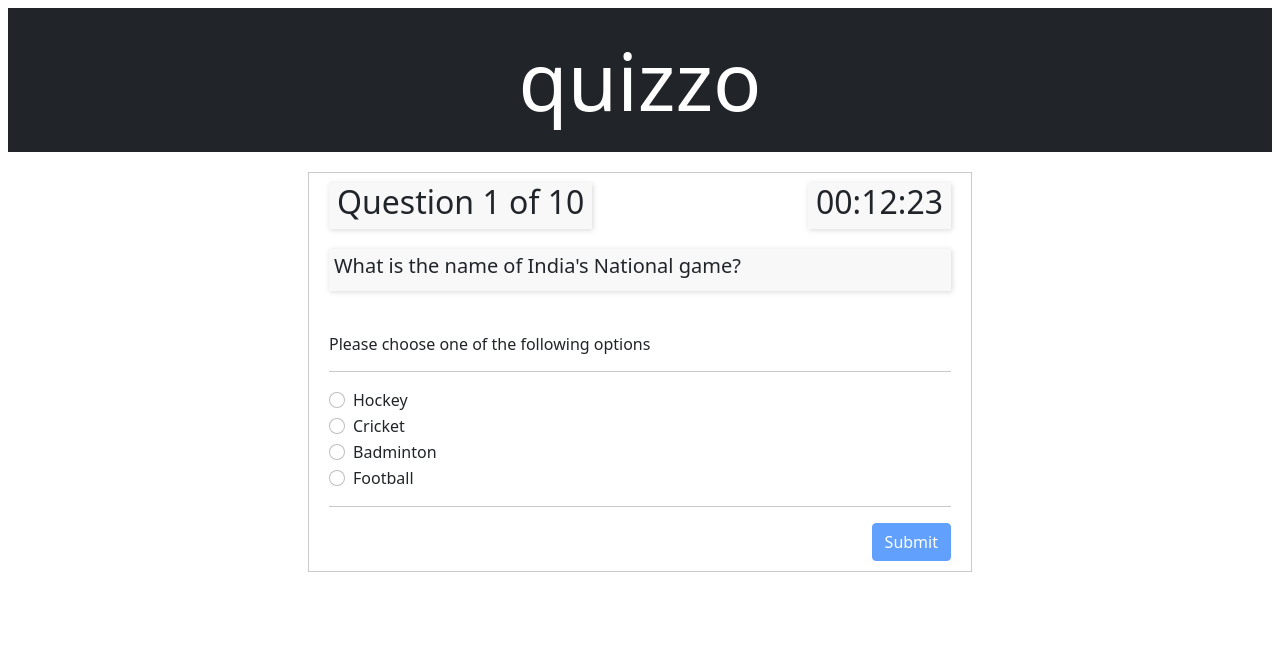
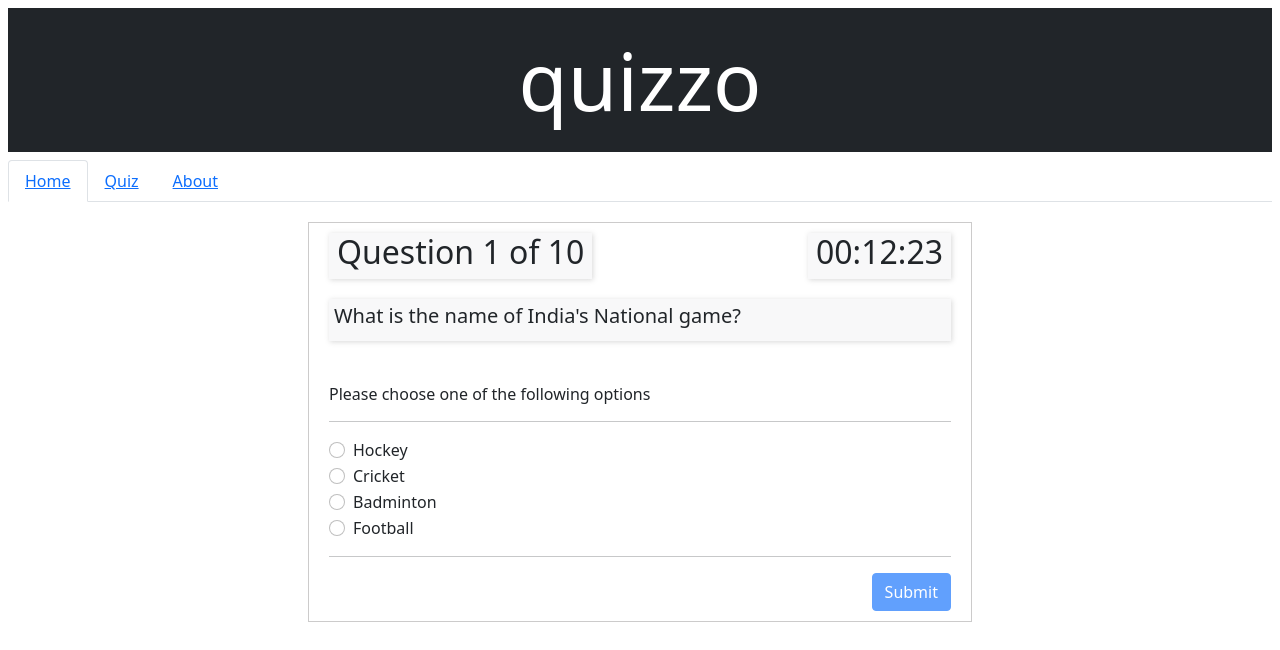
Before and after one commit to kunalvirmani98/quizzo, a React (Create React App) app: page /quiz in a window 1280 px wide. Shown: the top 650 px of the page. Built offline with nearby package versions, Linux system fonts and the light colour scheme; no server answers.

Commit message:
added react-router and basic navigation

```diff
--- a/package.json
+++ b/package.json
@@ -10,6 +10,8 @@
     "react": "^17.0.2",
     "react-dom": "^17.0.2",
     "react-modal": "^3.14.3",
+    "react-router": "^5.2.0",
+    "react-router-dom": "^5.2.0",
     "react-scripts": "4.0.3",
     "web-vitals": "^1.0.1"
   },
--- a/src/App.js
+++ b/src/App.js
@@ -1,122 +1,55 @@
 import React from 'react';
 import './App.css';
-import InputComponent from './inputComponent.js';
-import MyReactModal from './reactModal';
+import {
+  BrowserRouter as Router,
+  Switch,
+  Route,
+  Link
+} from "react-router-dom";
+import Home from './home';
+import Quiz from './quiz';
+import About from './about';
 
 class App extends React.Component {
   constructor(props) {
     super(props);
     this.state = {
-      queriesArray: [],
-      queries: [
-        {
-          "question": "What is the name of India's National game?",
-          "allOptions": ["Hockey", "Cricket", "Badminton", "Football"],
-          "correct_anwer": "Hockey"
-        },
-        {
-          "question": "What is the name of India's National bird?",
-          "allOptions": ["Peacock", "Seagull", "Woodpecker", "Owl"],
-          "correct_answer": "Peacock"
-        },
-      ],
-      activeRadioVal: null,
-      counter: 0,
-      score: 0,
-      showModal: false,
-      gameOver: false,
-      isLoaded: false
     };
-    this.handleToggle = this.handleToggle.bind(this);
-    this.handleModalClose = this.handleModalClose.bind(this);
-    this.handleSubmit = this.handleSubmit.bind(this);
   }
 
   componentDidMount() {
-    fetch("https://opentdb.com/api.php?amount=10&difficulty=easy&type=multiple")
-      .then(res => res.json())
-      .then((resp) => {
-        for (let i = 0; i < 10; i++) {
-          resp.results[i].allOptions = [...resp.results[i].incorrect_answers, resp.results[i].correct_answer]
-        }
-        this.setState({
-          isLoaded: true,
-          queries: resp.results
-        })
-      },
-        (error) => {
-          this.setState({ isLoaded: true, error })
-        }
-      )
   }
 
   componentDidUpdate() {
-    this.state.queriesArray.forEach(query => console.log(query))
-  }
-
-  handleToggle(e) {
-    this.setState({ activeRadioVal: e.target.value })
-    console.log(e.target.value);
-  }
-
-  handleModalClose(e) {
-    console.log("Modal close handler ");
-    this.setState({ showModal: !this.state.showModal });
-  }
-
-  handleSubmit(e) {
-    e.preventDefault();
-    const queries = this.state.queries;
-    let counter = this.state.counter;
-    const activeRadioVal = this.state.activeRadioVal;
-    let score = this.state.score;
-
-    if (counter === queries.length - 1) {
-      if (activeRadioVal === queries[counter].correct_answer) {
-        this.setState({ gameOver: true, score: score + 50, showModal: true });
-      } else {
-        this.setState({ gameOver: true, score: score, showModal: true });
-      }
-    }
-
-    if (counter < queries.length && counter !== queries.length - 1) {
-
-      if (activeRadioVal === queries[counter].correct_answer) {
-        score = score + 50;
-      }
-
-      this.setState({ counter: counter + 1, score: score, activeRadioVal: null });
-    }
-
   }
 
   render() {
-    const activeRadioVal = this.state.activeRadioVal;
-    const counter = this.state.counter;
-    const queries = this.state.queries;
     return (
-
       <div className="m-2">
         <h1 className="display-1 text-center bg-dark py-4 text-white">quizzo</h1>
-        <div className="body-container">
-          <div className="d-flex justify-content-between">
-            <div className="bg-secondary-custom text-center px-2 box-shadow-custom"><h2>Question {this.state.counter + 1} of 10</h2></div>
-            <div className="bg-secondary-custom text-center px-2 box-shadow-custom"><h2>00:12:23</h2></div>
-          </div>
-          <div className="question-box box-shadow-custom bg-secondary-custom "><h5>{queries[counter].question}</h5></div>
-          <br />
-          <h6>Please choose one of the following options</h6>
-          <hr />
-          <InputComponent name="inputcomponent1" id="id1" optionval={queries[counter].allOptions[0]} isChecked={queries[counter].allOptions[0] === activeRadioVal} onChange={this.handleToggle} />
-          <InputComponent name="inputcomponent2" id="id2" optionval={queries[counter].allOptions[1]} isChecked={queries[counter].allOptions[1] === activeRadioVal} onChange={this.handleToggle} />
-          <InputComponent name="inputcomponent3" id="id3" optionval={queries[counter].allOptions[2]} isChecked={queries[counter].allOptions[2] === activeRadioVal} onChange={this.handleToggle} />
-          <InputComponent name="inputcomponent4" id="id4" optionval={queries[counter].allOptions[3]} isChecked={queries[counter].allOptions[3] === activeRadioVal} onChange={this.handleToggle} />
-          <hr />
-          <div className="d-flex justify-content-end">
-            <button class="btn btn-primary submit-btn flex-end" type="submit" onClick={this.handleSubmit} disabled={activeRadioVal == null || this.state.gameOver}>Submit</button>
-          </div>
-        </div>
-        {this.state.showModal && <MyReactModal showModal={this.state.showModal} score={this.state.score} handleModalClose={this.handleModalClose} />}
+        <Router><ul class="nav nav-tabs">
+          <li class="nav-item">
+            <a class="nav-link active"><Link to="/">Home</Link></a>
+          </li>
+          <li class="nav-item">
+            <a class="nav-link"><Link to="/quiz">Quiz</Link></a>
+          </li>
+          <li class="nav-item">
+            <a class="nav-link"><Link to="/about">About</Link></a>
+          </li>
+        </ul>
+          <Switch>
+            <Route exact path="/">
+              <Home />
+            </Route>
+            <Route exact path="/quiz">
+              <Quiz />
+            </Route>
+            <Route exact path="/about">
+              <About />
+            </Route>
+          </Switch>
+        </Router>
       </div>
     );
   }
--- /dev/null
+++ b/src/about.js
@@ -0,0 +1,9 @@
+import React from 'react';
+
+class About extends React.Component {
+    render() {
+        return (<h1>About</h1>)
+    }
+}
+
+export default About;
--- /dev/null
+++ b/src/home.js
@@ -0,0 +1,9 @@
+import React from 'react';
+
+class Home extends React.Component {
+    render() {
+        return (<h1>Home</h1>)
+    }
+}
+
+export default Home;
--- /dev/null
+++ b/src/quiz.js
@@ -0,0 +1,127 @@
+import React from 'react';
+import './App.css';
+import InputComponent from './inputComponent.js';
+import MyReactModal from './reactModal';
+
+class Quiz extends React.Component {
+    constructor(props) {
+        super(props);
+        this.state = {
+            queriesArray: [],
+            queries: [
+                {
+                    "question": "What is the name of India's National game?",
+                    "allOptions": ["Hockey", "Cricket", "Badminton", "Football"],
+                    "correct_anwer": "Hockey"
+                },
+                {
+                    "question": "What is the name of India's National bird?",
+                    "allOptions": ["Peacock", "Seagull", "Woodpecker", "Owl"],
+                    "correct_answer": "Peacock"
+                },
+            ],
+            activeRadioVal: null,
+            counter: 0,
+            score: 0,
+            showModal: false,
+            gameOver: false,
+            isLoaded: false
+        };
+        this.handleToggle = this.handleToggle.bind(this);
+        this.handleModalClose = this.handleModalClose.bind(this);
+        this.handleSubmit = this.handleSubmit.bind(this);
+    }
+
+    componentDidMount() {
+        fetch("https://opentdb.com/api.php?amount=10&difficulty=easy&type=multiple")
+            .then(res => res.json())
+            .then((resp) => {
+                for (let i = 0; i < 10; i++) {
+                    resp.results[i].allOptions = [...resp.results[i].incorrect_answers, resp.results[i].correct_answer];
+                    // resp.results[i].allOptions = [];
+                    let formattedString = resp.results[i].question.replaceAll(/(&rdquo;)/g, '"');
+                    formattedString = resp.results[i].question.replaceAll(/(&quot;)/g, "'");
+                    resp.results[i].question = formattedString;
+                }
+                this.setState({
+                    isLoaded: true,
+                    queries: resp.results
+                })
+            },
+                (error) => {
+                    this.setState({ isLoaded: true, error })
+                }
+            )
+    }
+
+    componentDidUpdate() {
+        this.state.queriesArray.forEach(query => console.log(query))
+    }
+
+    handleToggle(e) {
+        this.setState({ activeRadioVal: e.target.value })
+        console.log(e.target.value);
+    }
+
+    handleModalClose(e) {
+        console.log("Modal close handler ");
+        this.setState({ showModal: !this.state.showModal });
+    }
+
+    handleSubmit(e) {
+        e.preventDefault();
+        const queries = this.state.queries;
+        let counter = this.state.counter;
+        const activeRadioVal = this.state.activeRadioVal;
+        let score = this.state.score;
+
+        if (counter === queries.length - 1) {
+            if (activeRadioVal === queries[counter].correct_answer) {
+                this.setState({ gameOver: true, score: score + 50, showModal: true });
+            } else {
+                this.setState({ gameOver: true, score: score, showModal: true });
+            }
+        }
+
+        if (counter < queries.length && counter !== queries.length - 1) {
+
+            if (activeRadioVal === queries[counter].correct_answer) {
+                score = score + 50;
+            }
+
+            this.setState({ counter: counter + 1, score: score, activeRadioVal: null });
+        }
+
+    }
+
+    render() {
+        const activeRadioVal = this.state.activeRadioVal;
+        const counter = this.state.counter;
+        const queries = this.state.queries;
+        return (
+
+            <div className="body-container">
+                <div className="d-flex justify-content-between">
+                    <div className="bg-secondary-custom text-center px-2 box-shadow-custom"><h2>Question {this.state.counter + 1} of 10</h2></div>
+                    <div className="bg-secondary-custom text-center px-2 box-shadow-custom"><h2>00:12:23</h2></div>
+                </div>
+                <div className="question-box box-shadow-custom bg-secondary-custom "><h5>{queries[counter].question}</h5></div>
+                <br />
+                <h6>Please choose one of the following options</h6>
+                <hr />
+                <InputComponent name="inputcomponent1" id="id1" optionval={queries[counter].allOptions[0]} isChecked={queries[counter].allOptions[0] === activeRadioVal} onChange={this.handleToggle} />
+                <InputComponent name="inputcomponent2" id="id2" optionval={queries[counter].allOptions[1]} isChecked={queries[counter].allOptions[1] === activeRadioVal} onChange={this.handleToggle} />
+                <InputComponent name="inputcomponent3" id="id3" optionval={queries[counter].allOptions[2]} isChecked={queries[counter].allOptions[2] === activeRadioVal} onChange={this.handleToggle} />
+                <InputComponent name="inputcomponent4" id="id4" optionval={queries[counter].allOptions[3]} isChecked={queries[counter].allOptions[3] === activeRadioVal} onChange={this.handleToggle} />
+                <hr />
+                <div className="d-flex justify-content-end">
+                    <button class="btn btn-primary submit-btn flex-end" type="submit" onClick={this.handleSubmit} disabled={activeRadioVal == null || this.state.gameOver}>Submit</button>
+                </div>
+                {this.state.showModal && <MyReactModal showModal={this.state.showModal} score={this.state.score} handleModalClose={this.handleModalClose} />}
+            </div>
+
+        );
+    }
+}
+
+export default Quiz;
```
Also changed, not shown: 1 other file (tests, documents, lock files or other folders).
